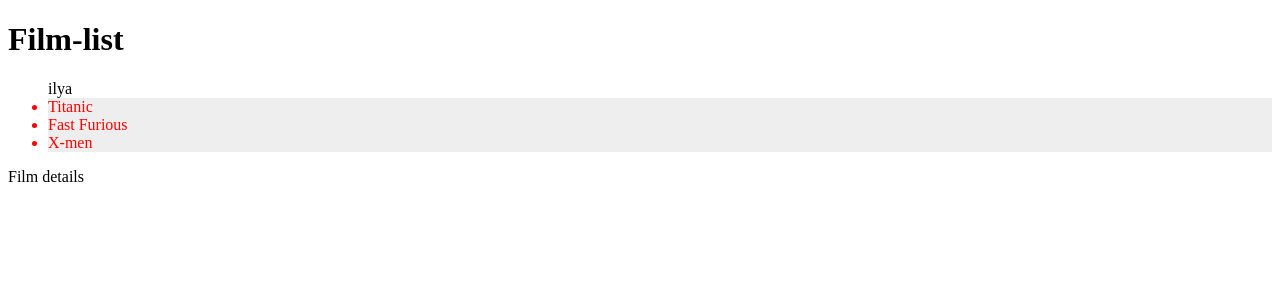
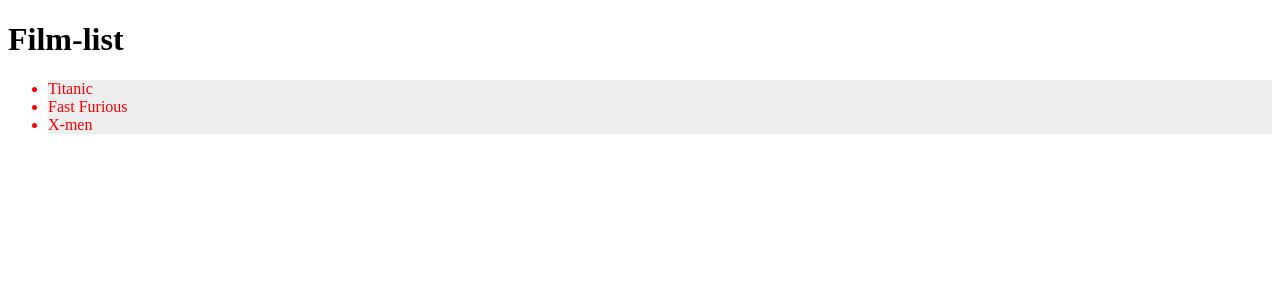
Before and after one commit to ildevelop/ReactTemplate, a React app: page / in a window 1280 px wide. Shown: the top 300 px of the page. Built offline with nearby package versions, Linux system fonts and the light colour scheme; the HTML template or start-up script is replaced by a standard one.

Commit message:
Redux fixed

```diff
--- a/package.json
+++ b/package.json
@@ -10,7 +10,9 @@
   "license": "ISC",
   "dependencies": {
     "react": "^15.5.4",
-    "react-dom": "^15.5.4"
+    "react-dom": "^15.5.4",
+    "react-redux": "^5.0.4",
+    "redux": "^3.6.0"
   },
   "devDependencies": {
     "babel": "^6.23.0",
@@ -19,6 +21,7 @@
     "babel-polyfill": "^6.23.0",
     "babel-preset-env": "^1.4.0",
     "babel-preset-es2015": "^6.24.1",
+    "babel-preset-stage-0": "^6.24.1",
     "babel-preset-react": "^6.24.1",
     "css-loader": "^0.28.1",
     "node-sass": "^4.5.2",
--- a/src/App.js
+++ b/src/App.js
@@ -1,23 +1,34 @@
 import React, { Component } from 'react';
 import FilmList from "./components/film-list/Film-list";
 import FilmsDetails from "./components/films-details/FilmsDetails";
+import {connect} from 'react-redux'
+// import {store} from './Store/store'
 
 class App extends Component {
 
     constructor(){
         super();
         this.state = {
-            names : ['Titanic', 'Fast Furious','X-men']
+            filmsName : null,
         }
+    }
+    onclick(name){
 
     }
     render(){
         return(
             <div>
-                <FilmList names={this.state.names} />
-                <FilmsDetails />
+                <FilmList filmsName={this.props.names} />
+                <FilmsDetails selectedFilm={this.props.selectedFilm}  />
             </div>
         )
     }
 }
-export default App
+
+const mapStateToProps = (state) => {
+    return {
+        selectedFilm : state.selectedFilm,
+        names: state.names
+    }
+}
+export default connect(mapStateToProps)(App)
--- /dev/null
+++ b/src/Store/ActionCreator.js
@@ -0,0 +1,3 @@
+import {SET_NAME, SET_EMAIL} from './constant'
+export const addName =(selectedFilm)=> ({type: SET_NAME, payload: selectedFilm});
+export const addEmail =(email)=> ({type: SET_EMAIL, payload: email});
--- /dev/null
+++ b/src/Store/constant.js
@@ -0,0 +1,5 @@
+/**
+ * Created by Ilya Radu on 16/05/2017.
+ */
+export const SET_NAME= 'SET_NAME';
+export const SET_EMAIL= 'SET_EMAIL';
--- /dev/null
+++ b/src/Store/store.js
@@ -0,0 +1,30 @@
+/**
+ * Created by Ilya Radu on 16/05/2017.
+ */
+import {createStore } from 'redux';
+import { SET_NAME} from './constant'
+
+const initState = {
+    id: 0,
+    names : ['Titanic', 'Fast Furious','X-men'],
+    selectedFilm: null
+}
+
+
+
+
+
+const reducerF = ( state = initState , action) => {
+    switch (action.type) {
+        case SET_NAME:
+            state = {...state, selectedFilm: action.payload};
+            break;
+
+
+    }
+    return state;
+
+}
+
+const store = createStore(reducerF);
+export default store
--- a/src/components/film-list/Film-list.js
+++ b/src/components/film-list/Film-list.js
@@ -3,29 +3,30 @@
  */
 
 import React, { Component } from 'react';
+import {connect} from 'react-redux';
+import {SET_NAME} from '../../Store/constant'
 import '../film-list/FilmList.scss'
 class FilmList extends Component {
     constructor(){
         super();
         this.state = {
-            names : [],
-            name: 'ilya'
+            filmsName : [],
         }
 
     }
 
     render(){
-        const seeList = this.props.names.map((name, key)=> <li className="mylist" key={key}> {name}</li>);
+        const {dispatch} = this.props;
         return(
             <div>
                 <h1>Film-list</h1>
-
                 <ul>
-                    {this.state.name}
-                    {seeList}
+                    {this.props.filmsName.map((name, key)=> <li onClick={() => {dispatch({type: SET_NAME, payload: name}) }   } className="mylist" key={key} > {name}</li>)}
                 </ul>
             </div>
         )
     }
 }
-export default FilmList
+
+
+export default connect()(FilmList)
--- a/src/components/films-details/FilmsDetails.js
+++ b/src/components/films-details/FilmsDetails.js
@@ -8,7 +8,7 @@
 class FilmsDetails extends Component {
     render(){
         return(
-            <div>Film details</div>
+            <div>{this.props.selectedFilm}</div>
         )
     }
 }
--- a/src/index.js
+++ b/src/index.js
@@ -1,8 +1,10 @@
 import React from 'react';
 import ReactDOM from 'react-dom';
+import {Provider} from 'react-redux'
+import store from './Store/store'
 import App from "./App";
-console.log("WTF");
 ReactDOM.render(
-<App />,
-    document.getElementById('app')
+    <Provider store = {store}>
+        <App />
+    </Provider>, document.getElementById('app')
 );
--- a/webpack.config.js
+++ b/webpack.config.js
@@ -20,7 +20,7 @@
                 exclude: [/node_modules/],
                 use: [{
                     loader: 'babel-loader',
-                    options: {presets: ['es2015', 'react']},
+                    options: {presets: ['es2015', 'react', 'stage-0']},
                 }],
             }
 
```
Also changed, not shown: 1 other file (tests, documents, lock files or other folders).
